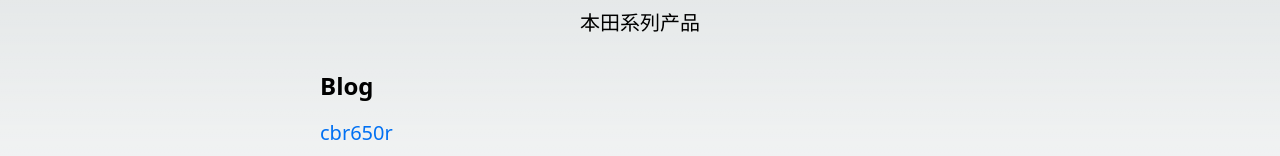
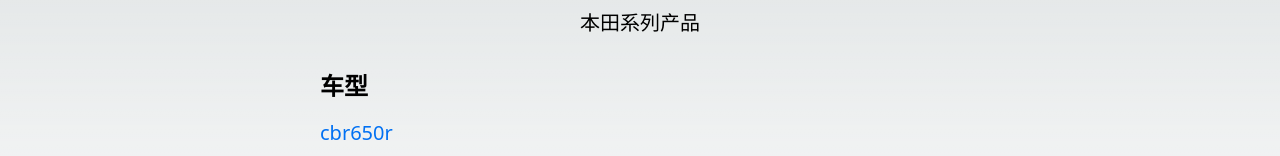
Before and after one commit to Kumahime-Echo/smarthub-blog, a Next.js app: page / in a window 1280 px wide. Shown: the part 216-372 px from the top of the page. Built offline with nearby package versions, Linux system fonts and the light colour scheme.

Commit message:
feat: blog

```diff
--- a/src/pages/index.js
+++ b/src/pages/index.js
@@ -19,7 +19,7 @@
         </section>
 
         <section className="text-xl leading-normal pt-4">
-          <h2 className=" text-2xl my-4 font-bold">Blog</h2>
+          <h2 className=" text-2xl my-4 font-bold">车型</h2>
           <ul>
             {allPostsData.map(({ id, date, title }) => (
               <li key={id} className="mb-5">
```
